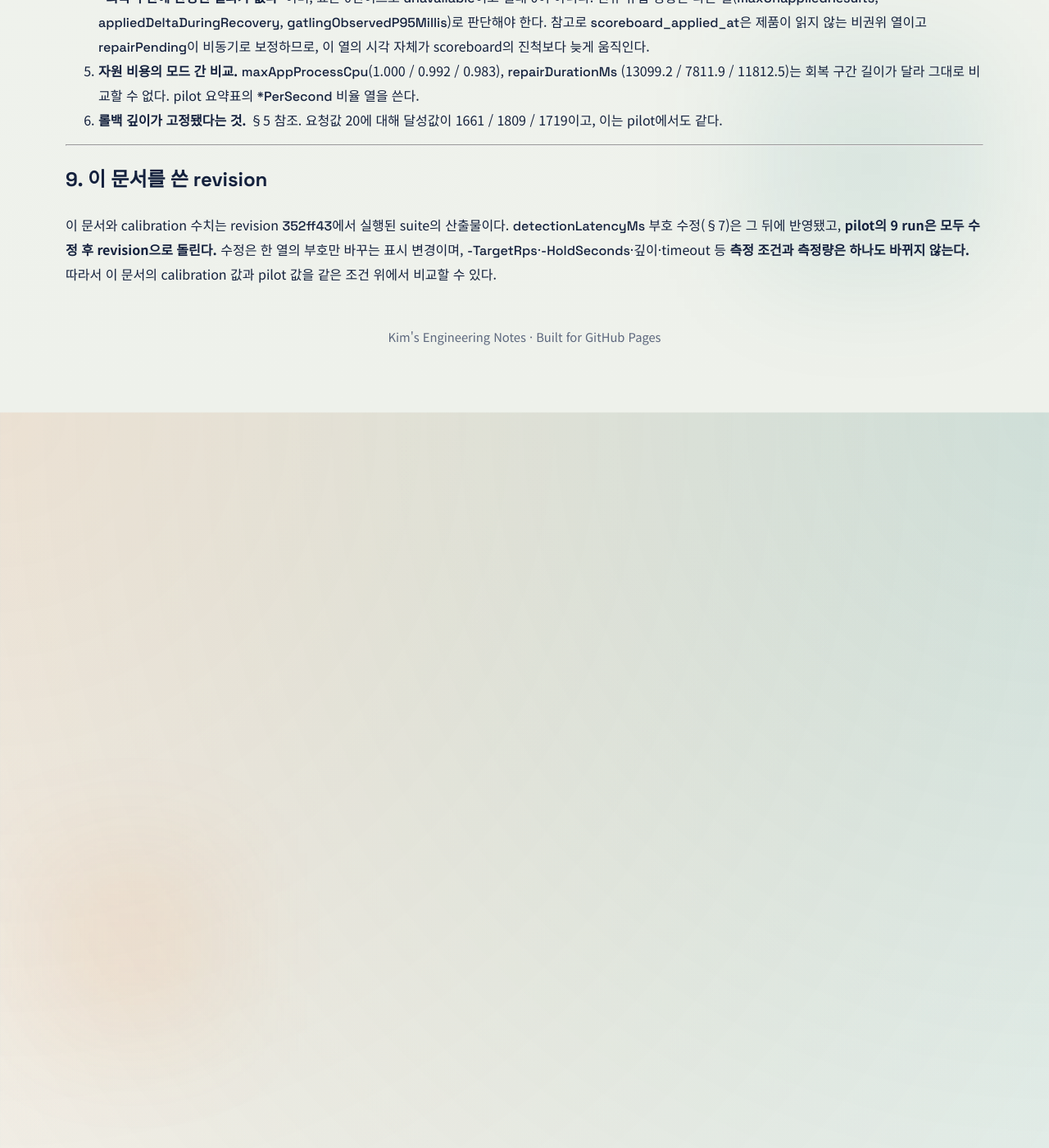
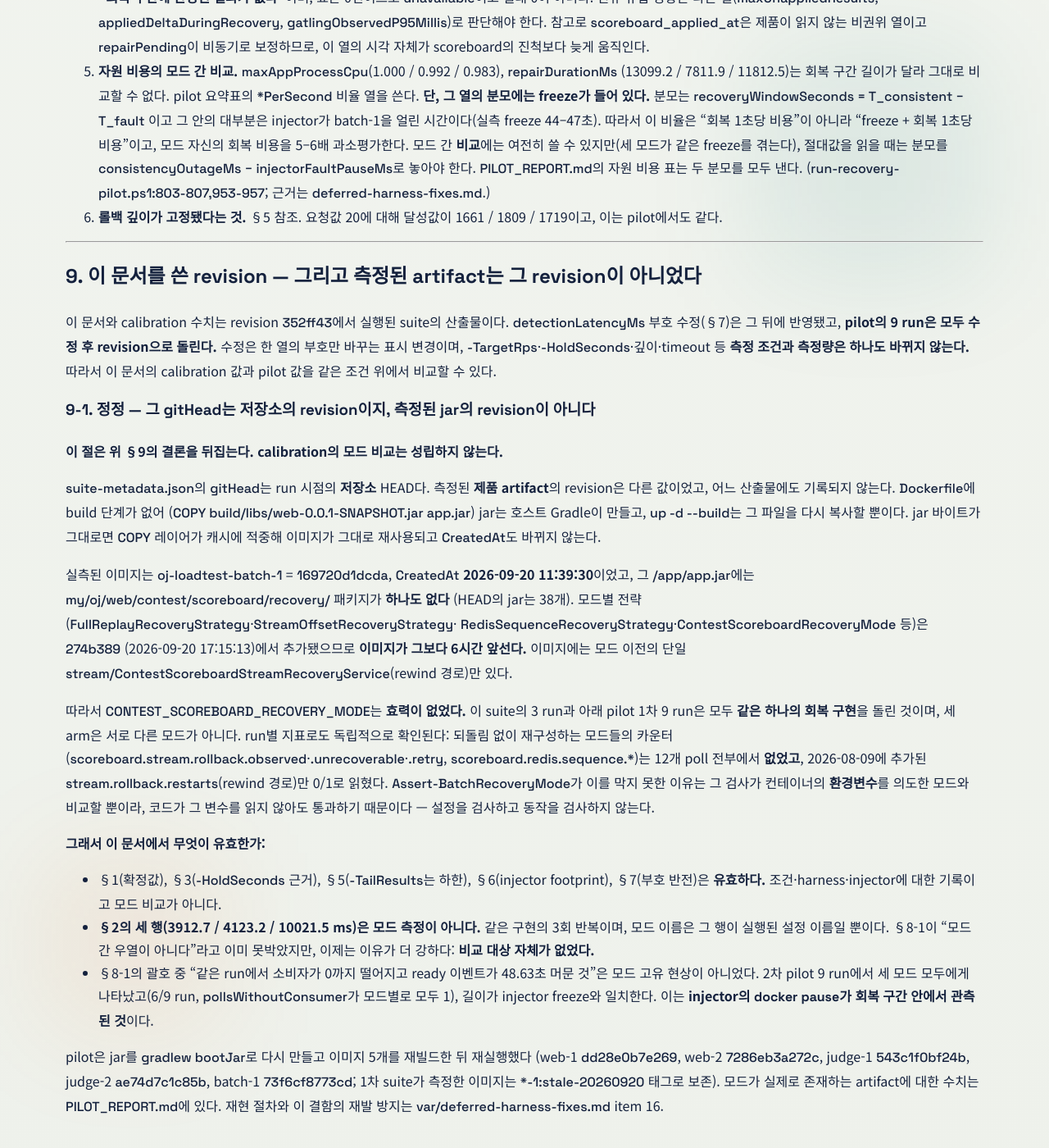
Before and after one commit to tmdrud0/web, a Jekyll site: the page built from docs/scoreboard-recovery-experiment/results/calibration.md, in a window 1280 px wide and 1400 px high, scrolled down 4948 px. Shown: the whole window at 82% size. Built offline with Jekyll 4.4.1, drawn with Linux system fonts in a browser that asks for light colours; our own code applies the rules of GitHub Pages for plain Markdown files.

Commit message:
docs: correct the calibration record — the measured image predated the modes
`suite-metadata.json`'s `gitHead` is the repository's revision, not the measured
artifact's, and nothing recorded the latter. The image behind the calibration
suite carried no `scoreboard/recovery/` package at all, so
`CONTEST_SCOREBOARD_RECOVERY_MODE` was inert: its three rows are three repeats of
one implementation, not three modes. Also records that the per-second ratios
divide by a window that is mostly injector freeze, so they understate a mode's
own cost several-fold.

```diff
--- a/docs/scoreboard-recovery-experiment/results/calibration.md
+++ b/docs/scoreboard-recovery-experiment/results/calibration.md
@@ -210,15 +210,65 @@ DEL/RESTORE → `Resume-Batch` 순서이므로 `faultPauseMs`에는 `T_fault`
 5. **자원 비용의 모드 간 비교.** `maxAppProcessCpu`(1.000 / 0.992 / 0.983), `repairDurationMs`
    (13099.2 / 7811.9 / 11812.5)는 회복 구간 길이가 달라 그대로 비교할 수 없다. pilot 요약표의
    `*PerSecond` 비율 열을 쓴다.
+   **단, 그 열의 분모에는 freeze가 들어 있다.** 분모는 `recoveryWindowSeconds = T_consistent − T_fault`
+   이고 그 안의 대부분은 injector가 batch-1을 얼린 시간이다(실측 freeze 44–47초). 따라서 이 비율은
+   "회복 1초당 비용"이 아니라 "freeze + 회복 1초당 비용"이고, 모드 자신의 회복 비용을 5–6배 과소평가한다.
+   모드 간 **비교**에는 여전히 쓸 수 있지만(세 모드가 같은 freeze를 겪는다), 절대값을 읽을 때는 분모를
+   `consistencyOutageMs − injectorFaultPauseMs`로 놓아야 한다. `PILOT_REPORT.md`의 자원 비용 표는
+   두 분모를 모두 낸다. (`run-recovery-pilot.ps1:803-807,953-957`; 근거는 `deferred-harness-fixes.md`.)
 6. **롤백 깊이가 고정됐다는 것.** §5 참조. 요청값 20에 대해 달성값이 1661 / 1809 / 1719이고,
    이는 pilot에서도 같다.
 
 ---
 
-## 9. 이 문서를 쓴 revision
+## 9. 이 문서를 쓴 revision — 그리고 측정된 artifact는 그 revision이 아니었다
 
 이 문서와 calibration 수치는 revision `352ff43`에서 실행된 suite의 산출물이다.
 `detectionLatencyMs` 부호 수정(§7)은 그 뒤에 반영됐고, **pilot의 9 run은 모두 수정 후 revision으로
 돌린다.** 수정은 한 열의 부호만 바꾸는 표시 변경이며, `-TargetRps`·`-HoldSeconds`·깊이·timeout 등
 **측정 조건과 측정량은 하나도 바뀌지 않는다.** 따라서 이 문서의 calibration 값과 pilot 값을 같은
 조건 위에서 비교할 수 있다.
+
+### 9-1. 정정 — 그 `gitHead`는 저장소의 revision이지, 측정된 jar의 revision이 아니다
+
+**이 절은 위 §9의 결론을 뒤집는다. calibration의 모드 비교는 성립하지 않는다.**
+
+`suite-metadata.json`의 `gitHead`는 run 시점의 **저장소** HEAD다. 측정된 **제품 artifact**의 revision은
+다른 값이었고, 어느 산출물에도 기록되지 않는다. `Dockerfile`에 build 단계가 없어
+(`COPY build/libs/web-0.0.1-SNAPSHOT.jar app.jar`) jar는 호스트 Gradle이 만들고, `up -d --build`는
+그 파일을 다시 복사할 뿐이다. jar 바이트가 그대로면 `COPY` 레이어가 캐시에 적중해 이미지가 그대로
+재사용되고 `CreatedAt`도 바뀌지 않는다.
+
+실측된 이미지는 `oj-loadtest-batch-1` = `169720d1dcda`, `CreatedAt` **2026-09-20 11:39:30**이었고,
+그 `/app/app.jar`에는 `my/oj/web/contest/scoreboard/recovery/` 패키지가 **하나도 없다**
+(HEAD의 jar는 38개). 모드별 전략(`FullReplayRecoveryStrategy`·`StreamOffsetRecoveryStrategy`·
+`RedisSequenceRecoveryStrategy`·`ContestScoreboardRecoveryMode` 등)은 `274b389`
+(2026-09-20 17:15:13)에서 추가됐으므로 **이미지가 그보다 6시간 앞선다.** 이미지에는 모드 이전의 단일
+`stream/ContestScoreboardStreamRecoveryService`(rewind 경로)만 있다.
+
+따라서 `CONTEST_SCOREBOARD_RECOVERY_MODE`는 **효력이 없었다.** 이 suite의 3 run과 아래 pilot 1차
+9 run은 모두 **같은 하나의 회복 구현**을 돌린 것이며, 세 arm은 서로 다른 모드가 아니다. run별
+지표로도 독립적으로 확인된다: 되돌림 없이 재구성하는 모드들의 카운터
+(`scoreboard.stream.rollback.observed`·`.unrecoverable`·`.retry`, `scoreboard.redis.sequence.*`)는
+12개 poll 전부에서 **없었고**, 2026-08-09에 추가된 `stream.rollback.restarts`(rewind 경로)만 0/1로
+읽혔다. `Assert-BatchRecoveryMode`가 이를 막지 못한 이유는 그 검사가 컨테이너의 **환경변수**를
+의도한 모드와 비교할 뿐이라, 코드가 그 변수를 읽지 않아도 통과하기 때문이다 — 설정을 검사하고
+동작을 검사하지 않는다.
+
+**그래서 이 문서에서 무엇이 유효한가:**
+
+- §1(확정값), §3(`-HoldSeconds` 근거), §5(`-TailResults`는 하한), §6(injector footprint),
+  §7(부호 반전)은 **유효하다.** 조건·harness·injector에 대한 기록이고 모드 비교가 아니다.
+- **§2의 세 행(3912.7 / 4123.2 / 10021.5 ms)은 모드 측정이 아니다.** 같은 구현의 3회 반복이며,
+  모드 이름은 그 행이 실행된 설정 이름일 뿐이다. §8-1이 "모드 간 우열이 아니다"라고 이미 못박았지만,
+  이제는 이유가 더 강하다: **비교 대상 자체가 없었다.**
+- §8-1의 괄호 중 "같은 run에서 소비자가 0까지 떨어지고 ready 이벤트가 48.63초 머문 것"은 모드 고유
+  현상이 아니었다. 2차 pilot 9 run에서 세 모드 모두에게 나타났고(6/9 run, `pollsWithoutConsumer`가
+  모드별로 모두 1), 길이가 injector freeze와 일치한다. 이는 **injector의 `docker pause`가 회복 구간
+  안에서 관측된 것**이다.
+
+pilot은 jar를 `gradlew bootJar`로 다시 만들고 이미지 5개를 재빌드한 뒤 재실행했다
+(web-1 `dd28e0b7e269`, web-2 `7286eb3a272c`, judge-1 `543c1f0bf24b`, judge-2 `ae74d7c1c85b`,
+batch-1 `73f6cf8773cd`; 1차 suite가 측정한 이미지는 `*-1:stale-20260920` 태그로 보존). 모드가 실제로
+존재하는 artifact에 대한 수치는 `PILOT_REPORT.md`에 있다. 재현 절차와 이 결함의 재발 방지는
+`var/deferred-harness-fixes.md` item 16.
```
